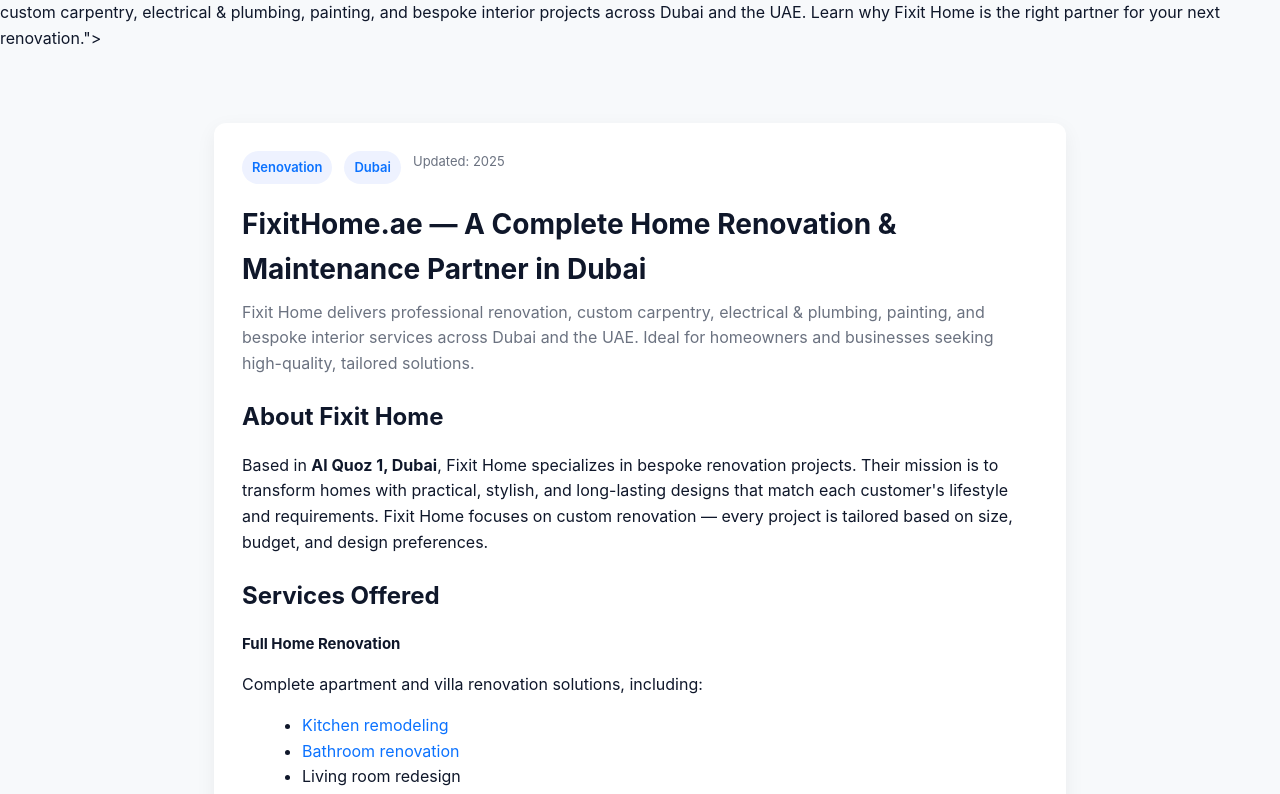
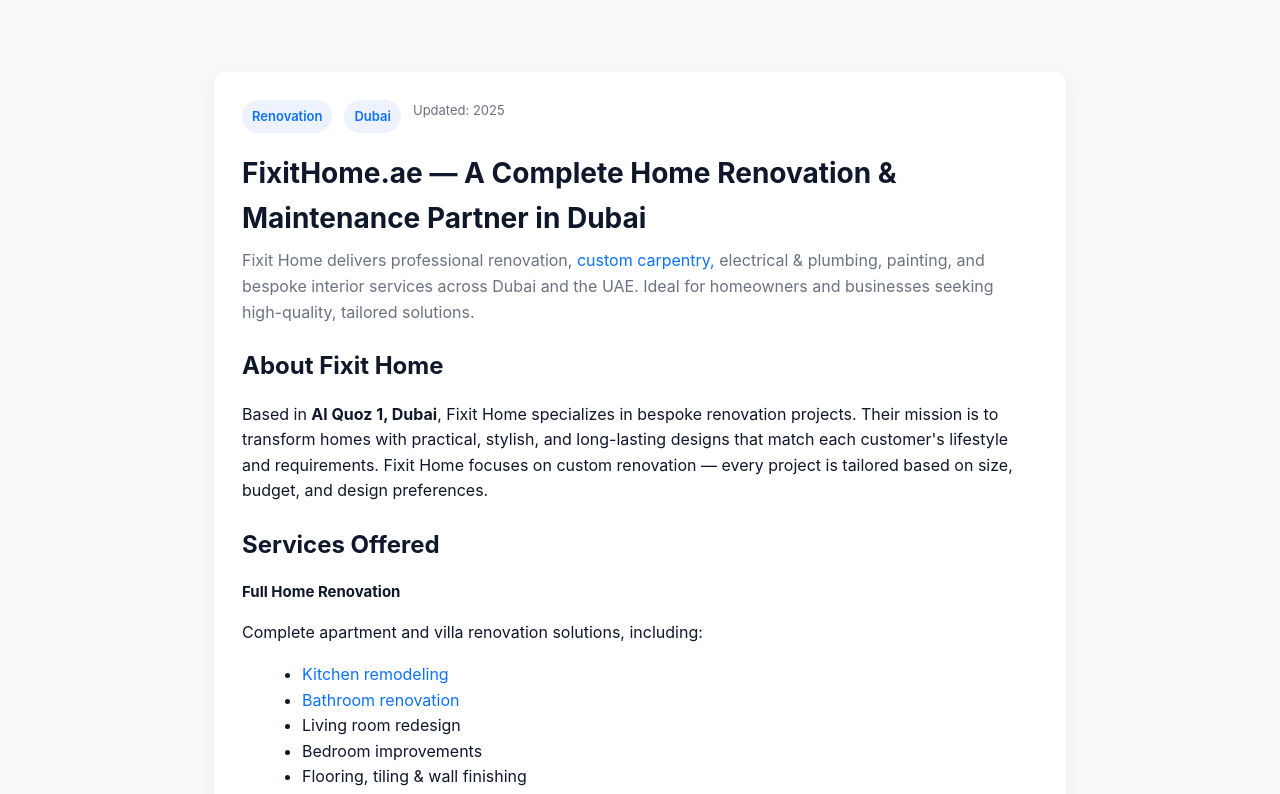
Before and after one commit to fixithome/fixithome, a plain HTML site: page index.html in a window 1280 px wide. Shown: the top 794 px of the page. Drawn offline with Linux system fonts and the light colour scheme.

Commit message:
Update index.html

```diff
--- a/index.html
+++ b/index.html
@@ -5,7 +5,7 @@
   <meta charset="utf-8">
   <meta name="viewport" content="width=device-width, initial-scale=1">
   <title>FixitHome.ae — A Complete Home Renovation & Maintenance Partner in Dubai</title>
-  <meta name="description" content="FixitHome.ae provides full home renovation,<a href="https://fixithome.ae/services/carpentry/">custom carpentry</a>, electrical & plumbing, painting, and bespoke interior projects across Dubai and the UAE. Learn why Fixit Home is the right partner for your next renovation.">
+  <meta name="description" content="FixitHome.ae provides full home renovation,custom carpentry, electrical & plumbing, painting, and bespoke interior projects across Dubai and the UAE. Learn why Fixit Home is the right partner for your next renovation.">
   <meta name="author" content="Fixit Home">
   <link rel="canonical" href="https://fixithome.ae/">
   <style>
@@ -38,7 +38,7 @@
           <span style="color:var(--muted);font-size:13px">Updated: 2025</span>
         </div>
         <h1>FixitHome.ae — A Complete Home Renovation & Maintenance Partner in Dubai</h1>
-        <p class="lead">Fixit Home delivers professional renovation, custom carpentry, electrical & plumbing, painting, and bespoke interior services across Dubai and the UAE. Ideal for homeowners and businesses seeking high-quality, tailored solutions.</p>
+        <p class="lead">Fixit Home delivers professional renovation,<a href="https://fixithome.ae/services/carpentry/"> custom carpentry,</a> electrical & plumbing, painting, and bespoke interior services across Dubai and the UAE. Ideal for homeowners and businesses seeking high-quality, tailored solutions.</p>
       </header>
 
       <section>
```
